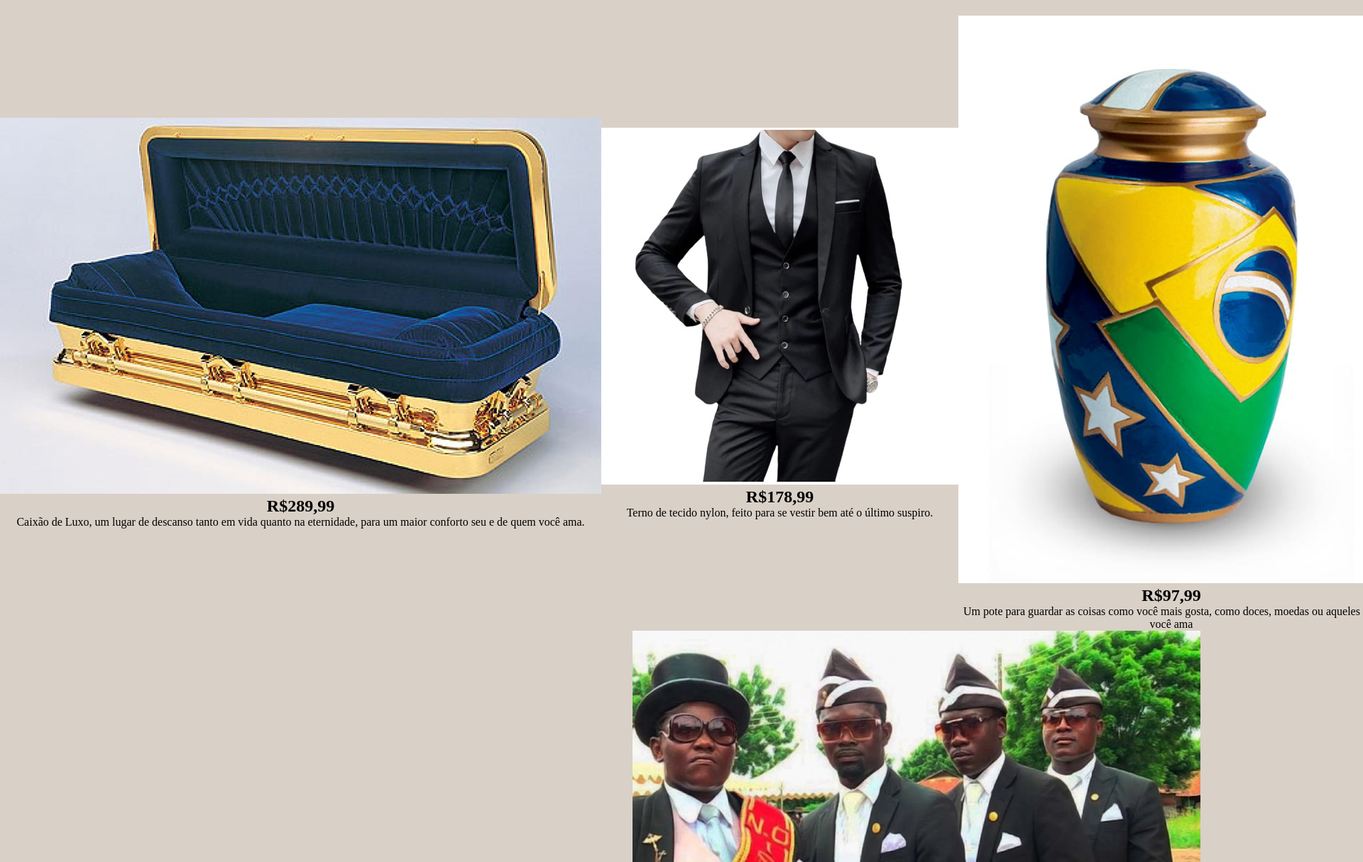
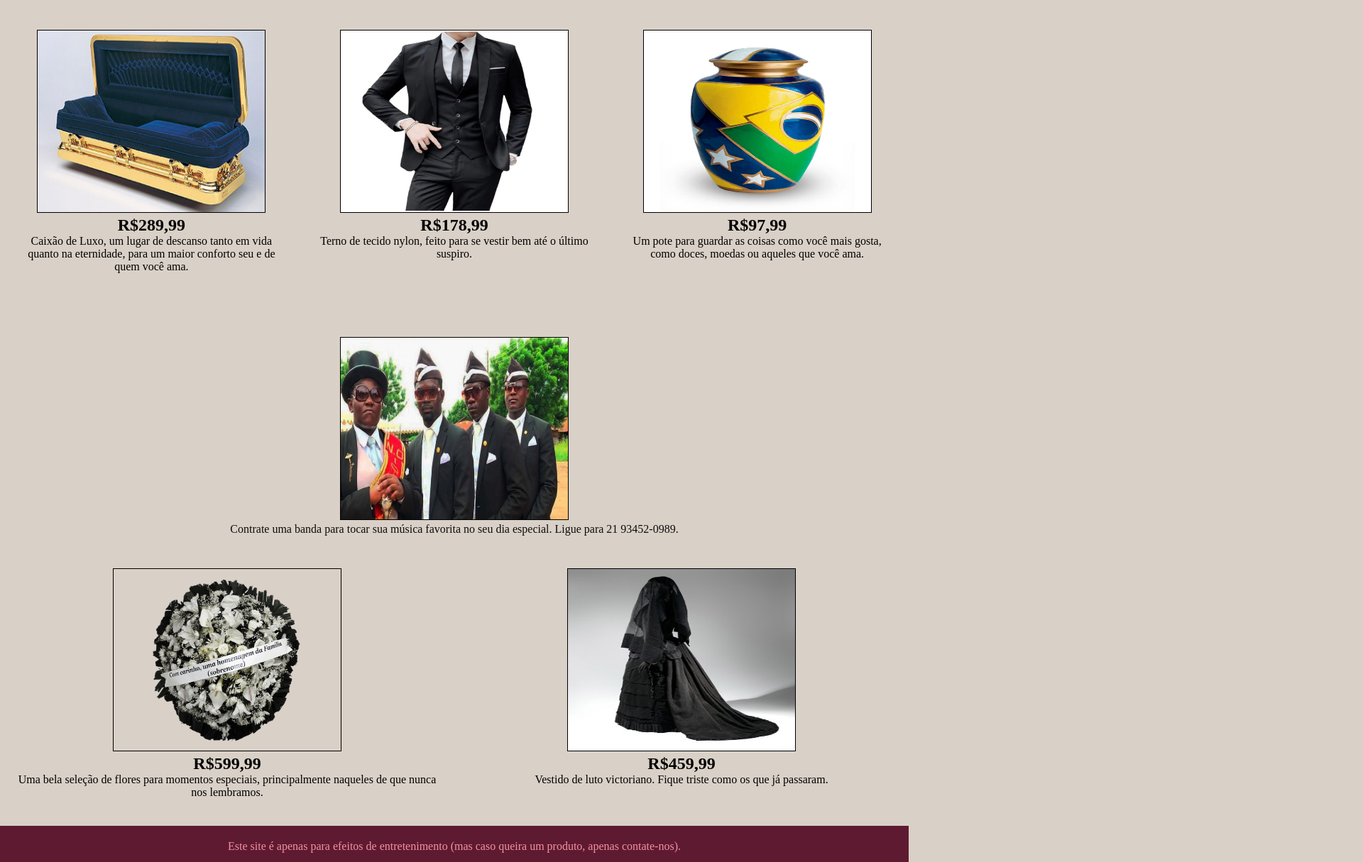
Before and after one commit to Lucas-EstudanteIFC/site-pra-morto, a plain HTML site: page index.html in a window 1280 px wide. Shown: the part 105-1320 px from the top of the page at 71% size, 1920 px wide, since content can reach past the window. Drawn offline with Linux system fonts and the light colour scheme.

Commit message:
alteracoes 23/10/23

```diff
--- a/index.html
+++ b/index.html
@@ -10,13 +10,8 @@
 
 <body>
     <header>
-        <div id="logo"></div>
-        <div>
             <h1>Requientar</h1>
-        </div>
-        <div>
             <h2>"Por um futuro vestido em rosas e madeira"</h2>
-        </div>
         <nav>
             <a href="#">Produtos Infantis</a>
             <a href="#">Roupas Adequadas</a>
@@ -25,42 +20,38 @@
     </header>
     <article>
         <main>
-            <div class="produto"><img src="imagens/caixãodeluxo.jpg" alt="" id="produto1">
+            <div class="produto"><img src="imagens/caixãodeluxo.jpg" alt="">
                 <h1 class="preco">R$289,99</h1>
                 <p>Caixão de Luxo, um lugar de descanso tanto em vida quanto na eternidade, para um maior conforto seu e
                     de quem você ama.</p>
             </div>
-            <div class="produto"><img src="imagens/terno.jpeg" alt="" id="produto2">
+            <div class="produto"><img src="imagens/terno.jpeg" alt="">
                 <h1>R$178,99</h1>
                 <p>Terno de tecido nylon, feito para se vestir bem até o último suspiro.</p>
             </div>
-            <div class="produto"><img src="imagens/brasil-urna.jpg" alt="" id="produto3">
+            <div class="produto"><img src="imagens/brasil-urna.jpg" alt="">
                 <h1>R$97,99</h1>
-                <p>Um pote para guardar as coisas como você mais gosta, como doces, moedas ou aqueles que você ama</p>
+                <p>Um pote para guardar as coisas como você mais gosta, como doces, moedas ou aqueles que você ama.</p>
             </div>
         </main>
         <aside>
-            <div id="anuncio"><a href="#">Contrate uma banda para tocar sua música favorita no seu dia especial. Ligue
-                    para 21 93452-0989 <img src="imagens/meme_caixao_capa_widelg.jpg" alt=""></a></div>
+            <div class="anuncio"><img src="imagens/meme_caixao_capa_widelg.jpg" alt=""></div>
+            <div class="anuncio"><a href="#">Contrate uma banda para tocar sua música favorita no seu dia especial. Ligue
+                    para 21 93452-0989.</a></div>
         </aside>
-        <main>
+        <main id="main2">
             <div class="produto"><img src="imagens/faixa-funebre.png" alt="">
                 <h1>R$599,99</h1>
                 <p>Uma bela seleção de flores para momentos especiais, principalmente naqueles de que nunca nos
-                    lembramos</p>
+                    lembramos.</p>
             </div>
             <div class="produto"><img src="imagens/vestido-luto.jpg" alt="">
             <h1>R$459,99</h1>
-            <p>Vestido de luto victoriano. Fique triste comos os que já passaram.</p></div>
-            <div class="produto">Lorem ipsum dolor, sit amet consectetur adipisicing elit. Consectetur reiciendis dolore
-                maiores labore iste est perferendis consequuntur nulla ducimus rem id esse necessitatibus vel debitis
-                suscipit, aperiam quidem autem. Veniam.</div>
+            <p>Vestido de luto victoriano. Fique triste como os que já passaram.</p></div>
         </main>
     </article>
     <footer>
-        Lorem ipsum, dolor sit amet consectetur adipisicing elit. Incidunt dicta iusto molestiae atque sit accusamus
-        dolores labore, quae inventore officiis quasi qui fuga corporis, perferendis adipisci iste repudiandae.
-        Laboriosam, iste.
+        <p>Este site é apenas para efeitos de entretenimento (mas caso queira um produto, apenas contate-nos).</p>
     </footer>
 </body>
 
--- a/style.css
+++ b/style.css
@@ -1,5 +1,6 @@
 @charset "UTF-8";
 
+/*Geral*/
 :root {
     --cor-de-fundo: #D9D0C7;
     --cor-do-header: #5e1a31;
@@ -8,7 +9,9 @@
 }
 
 * {
-    margin: auto;
+    margin: 0;
+    padding: 0;
+    border: 0;
     text-align: center;
 }
 
@@ -21,7 +24,14 @@ a{
     color: var(--cor-da-fonte);
 }
 
-header div {
+img {
+    width: 25vw;
+    height: 20vw;
+    border: 1px solid black;
+}
+
+/*Menu*/
+header, footer {
     background-color: var(--cor-do-header);
     color: var(--cor-Nav-N-Header-text);
 }
@@ -32,16 +42,39 @@ nav {
     color: var(--cor-da-fonte);
 }
 
+nav a {
+    padding: 10px;
+}
+
+nav a:hover {
+    background-color: var(--cor-do-header);
+    color: var(--cor-Nav-N-Header-text);
+    font-size: 20px;
+}
+
+/*Página principal*/
 article {
     display: grid;
-    grid-template-rows: 1fr 450px 1fr;
+    grid-template-rows: 1fr 236px 1fr;
     margin-top: 25px;
+    gap: 70px;
 }
 
 main {
     display: grid;
     grid-template-columns: 1fr 1fr 1fr;
 }
+
+.produto {
+    padding: 20px;
+}
+
+#main2{
+    grid-template-columns: 1fr 1fr;
+}
+
+
+/*Rodapé*/
 footer{
     padding: 20px;
 }
```
